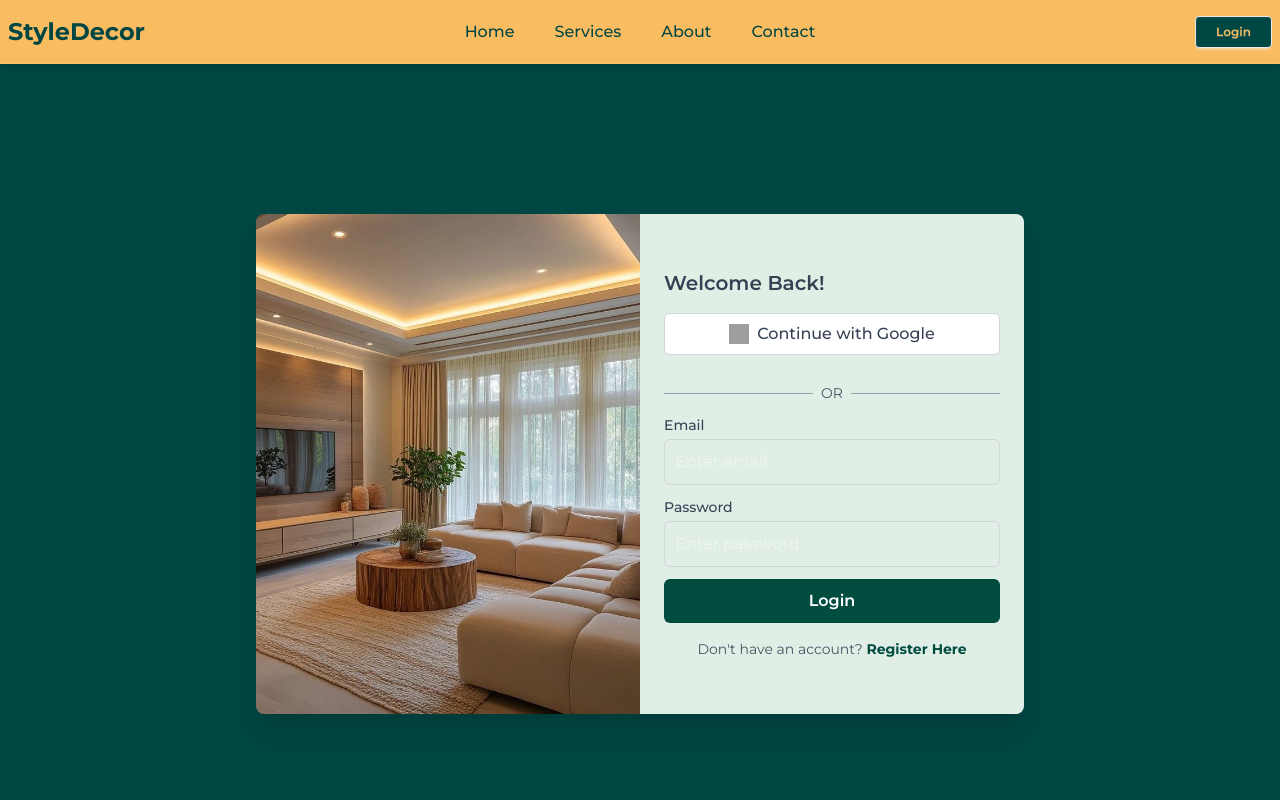
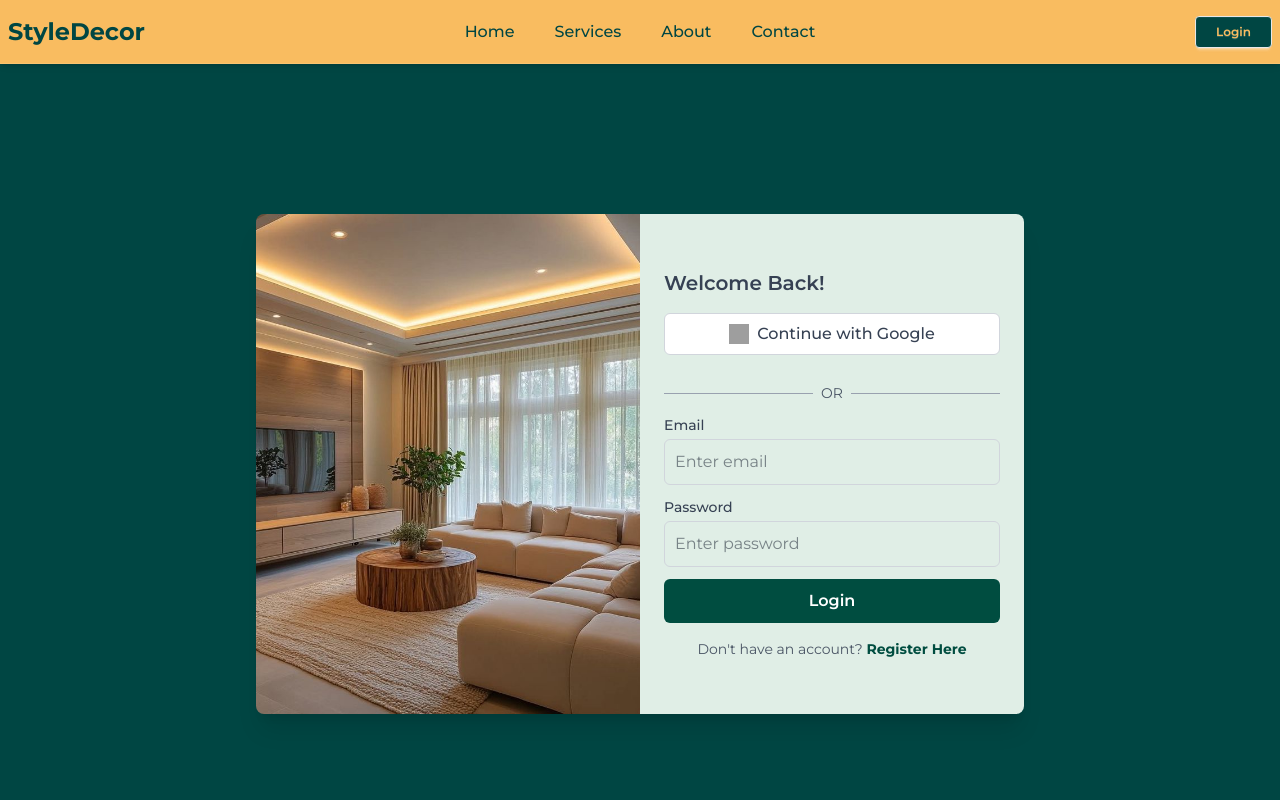
Before and after one commit to mahmudulkarim420/ph-eleventh-assignment, a React (Vite) app: page /login in a window 1280 px wide. Shown: the top 800 px of the page. Built offline with nearby package versions, Linux system fonts and the light colour scheme; no server answers; grey boxes are pictures that could not be loaded.

Commit message:
some-issue-fixed

```diff
--- a/src/pages/Auth/Login.jsx
+++ b/src/pages/Auth/Login.jsx
@@ -93,7 +93,7 @@ const Login = () => {
                 name="email"
                 placeholder="Enter email"
                 required
-                className="w-full p-2.5 border border-gray-300 rounded-md focus:border-[#56a877] outline-none"
+                className="w-full p-2.5 border text-gray-900 border-gray-300 rounded-md focus:border-[#56a877] outline-none"
               />
             </div>
 
@@ -106,7 +106,7 @@ const Login = () => {
                 name="password"
                 placeholder="Enter password"
                 required
-                className="w-full p-2.5 border border-gray-300 rounded-md focus:border-[#56a877] outline-none"
+                className="w-full p-2.5 border text-gray-900 border-gray-300 rounded-md focus:border-[#56a877] outline-none"
               />
             </div>
 
```
